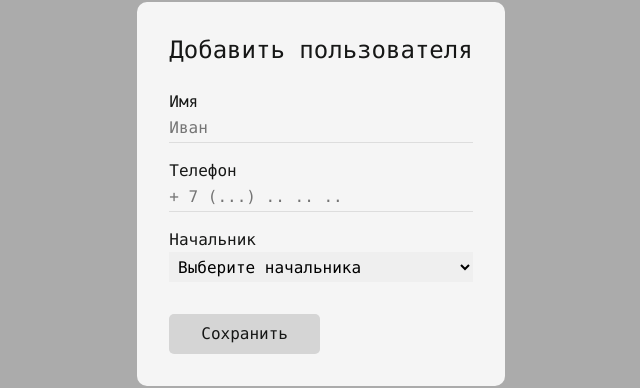
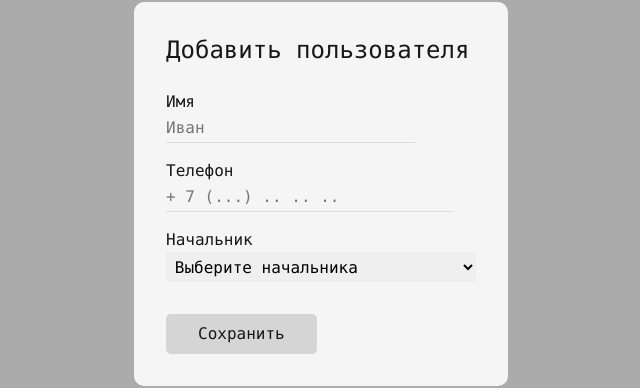
Before and after one commit to Fokieeee/infinite-nested-table, a Vue app: page / in a window 1280 px wide. Both pictures are taken after a click on the button "Добавить". Shown: the part 206-594 px from the top of the page, without its empty margins (319-959 px from the left). Built offline with nearby package versions, Linux system fonts and the light colour scheme.

Commit message:
fixed form semantic

```diff
--- a/src/components/EmployeeFormModal.vue
+++ b/src/components/EmployeeFormModal.vue
@@ -5,6 +5,7 @@
     </template>
 
     <template v-slot:body>
+      <form>
         <default-text-input
           label="Имя"
           placeholder="Иван"
@@ -20,9 +21,10 @@
         />
 
         <div class="parent-select-container">
-        <label>Начальник</label>
+          <label>
+            Начальник
 
-        <select v-model="parentId" name="parents" class="parent-select">
+            <select v-model="parentId" class="parent-select">
               <option disabled value="null">Выберите начальника</option>
               <option value="">Главный начальник</option>
 
@@ -34,7 +36,9 @@
                 {{ employee.name }}
               </option>
             </select>
+          </label>
         </div>
+      </form>
     </template>
 
     <template v-slot:footer>
@@ -92,6 +96,7 @@ export default {
           ? this.allEmployees.find((employee) => employee.id === this.parentId)
               .level + 1
           : 0
+
         this.$emit("submit", {
           id: uuid.v1(),
           name: this.name,
--- a/src/components/UI/DefaultTextInput.vue
+++ b/src/components/UI/DefaultTextInput.vue
@@ -1,6 +1,8 @@
 <template>
   <div class="text-input-container">
-    <label v-if="hasLabel" class="text-input-label">{{ label }}</label>
+    <label class="text-input-label">
+      {{ label }}
+
       <input
         @input="handleInput"
         :type="type"
@@ -8,6 +10,7 @@
         :value="modelValue"
         class="text-input"
       />
+    </label>
   </div>
 </template>
 
@@ -26,10 +29,6 @@ export default {
     type: {
       type: String,
       default: "text",
-    },
-    hasLabel: {
-      type: Boolean,
-      default: true,
     },
     modelValue: {
       type: String,
```
Lines whose indentation alone changed are shown as unchanged.
